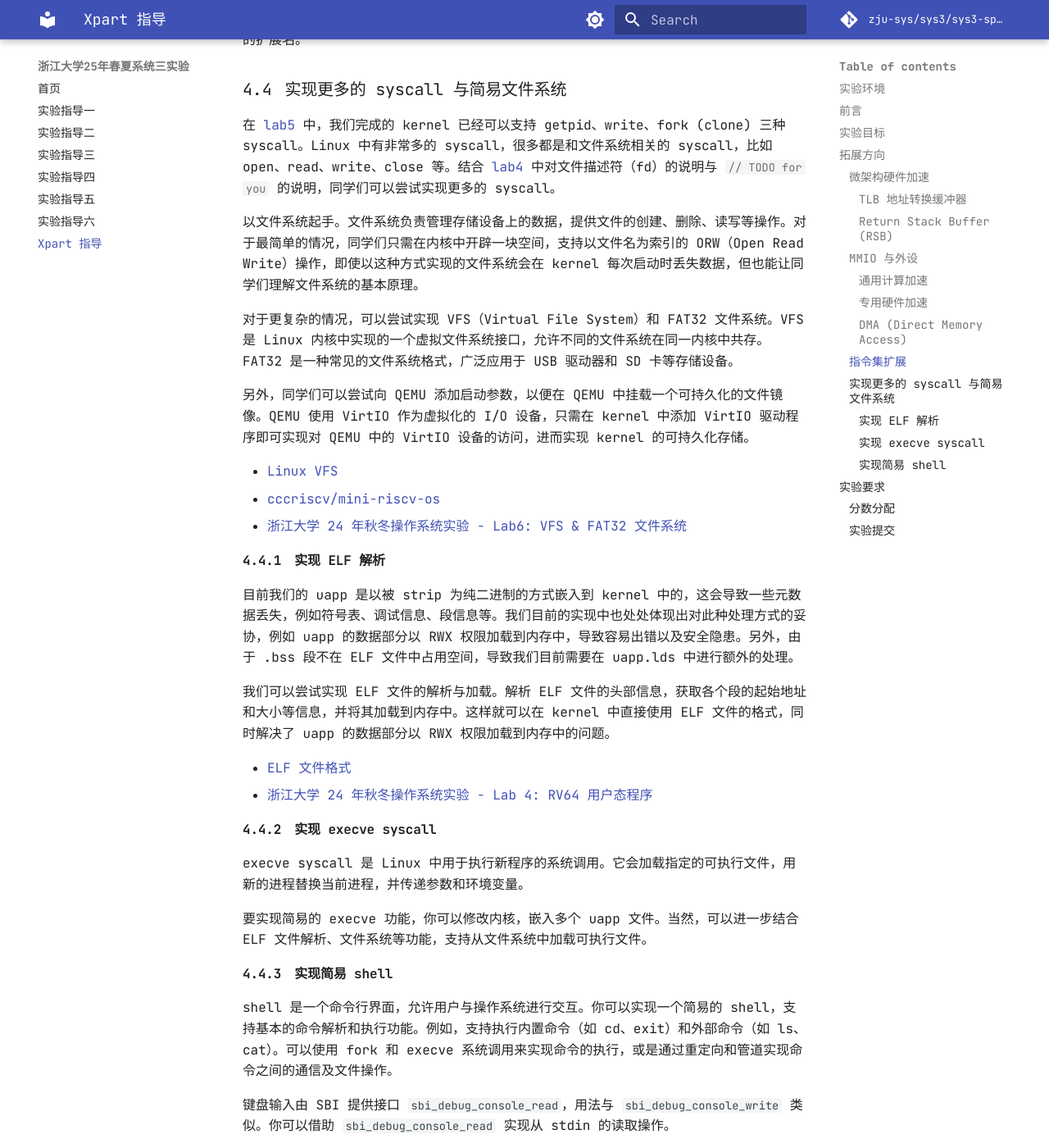
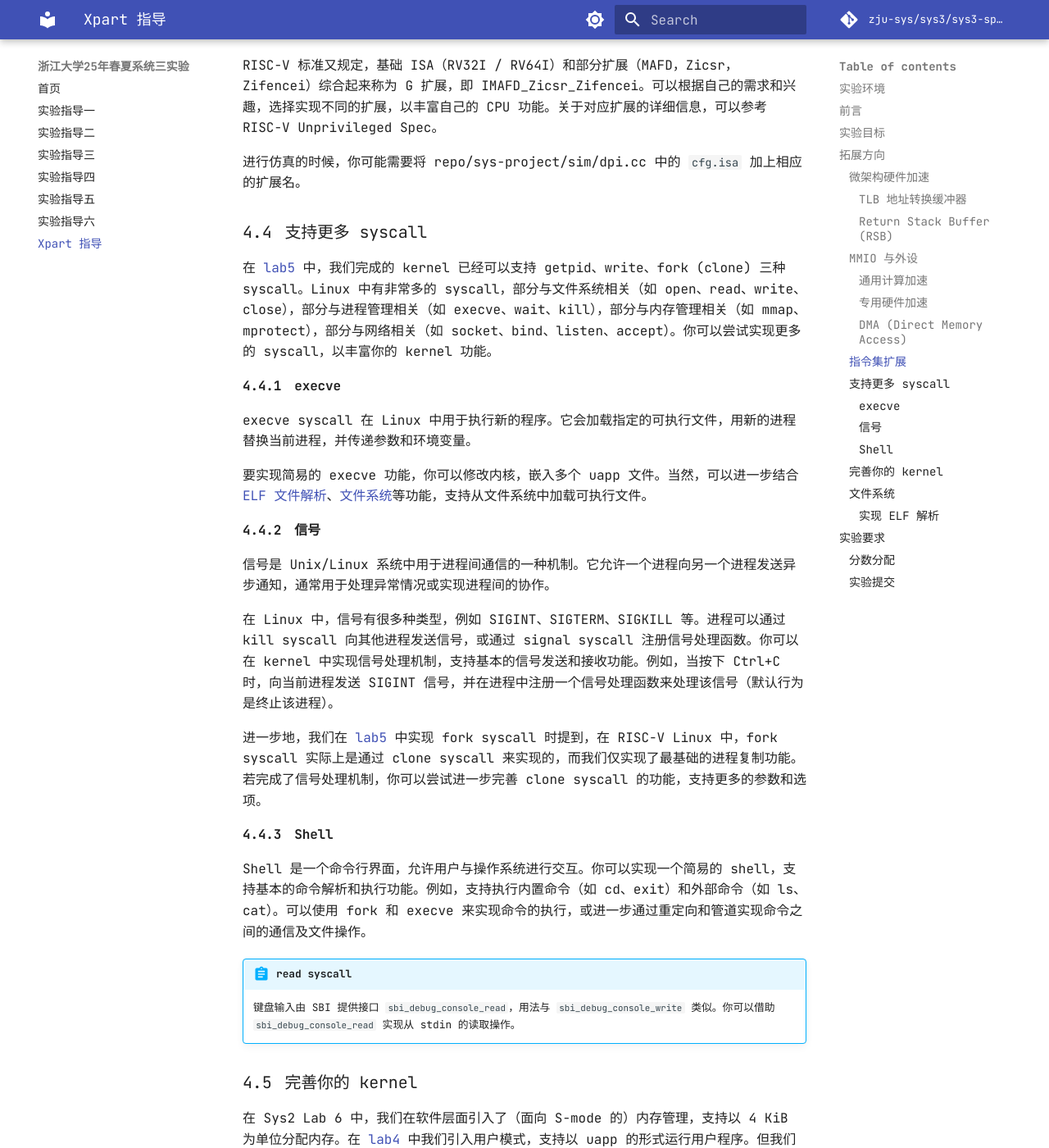
Before and after one commit to ZZC071212/computer_system, an MkDocs documentation site: the page built from docs/xpart.md, in a window 1280 px wide and 1400 px high, scrolled down 4167 px. Shown: the whole window at 82% size. Built offline with MkDocs 1.6.1 and Material for MkDocs 9.7.7, drawn with Linux system fonts in a browser that asks for light colours; some web fonts are replaced; some of the changed text lies outside the part shown.

Commit message:
docs(xpart): software enhancements

```diff
--- a/docs/xpart.md
+++ b/docs/xpart.md
@@ -23,13 +23,13 @@
 
 恭喜！在经历了三个学习的计算机系统捶打与历练之后，这门课程终究迎来了尾声。我们希望能以 Xpart 为你计算机系统学习画上一个完美的逗号。在 Xpart 中，你将进一步完善你的最小系统。在这个最小系统中，我们期待你至少能够完成以下的目标。
 
-- 将分支预测移植到 lab6 完成的 MMU 上。
+- 将分支预测移植到 lab6 完成的 MMU 上
 
 - 支持字节粒度内存管理 malloc/free
 
 - 实现键盘输入输出功能，支持 read syscall
 
-完成了以上功能，你就可以获得基础分数 **60 分** 。如果你还想获得剩余的分数，以下的拓展方向可以供你参考启发。但是我们还是强调： **我们支持并强烈鼓励你做任何你感兴趣的东西，以上的三点并非 “必做” ，而是对基本任务的建议。** 如果你有其他想法或者你想做的任务组合也是可以的，但是请注意在你的完成作品中，最好能够体现出软硬件结合的思想。
+完成了以上功能，你就可以获得基础分数 **60 分**。如果你还想获得剩余的分数，以下的拓展方向可以供你参考启发。但是我们还是强调：**我们支持并强烈鼓励你做任何你感兴趣的东西，以上的三点并非“必做”，而是对基本任务的建议。**你可以选择实现其他方向与功能，但在你完成的作品中要能够体现出软硬件结合的思想。如果你不确定你的想法是否符合要求，欢迎随时联系助教进行讨论。
 
 ## 拓展方向
 
@@ -42,7 +42,7 @@
 TLB（Translation Lookaside Buffer，地址转换后援缓冲器）也称为快表。简单地说，TLB 就是页表的 Cache，其中存储了当前最可能被访问到的页表项，其内容是部分页表项的一个副本。只有在 TLB 无法完成地址翻译任务时，才会到内存中查询页表，这样就减少了页表查询导致的处理器性能下降。
 
 !!! note "关于 TLB 刷新"
-    我们知道不同的进程之间看到的虚拟地址范围是一样的，所以多个进程下，不同进程的相同的虚拟地址可以映射不同的物理地址。这就会造成歧义问题。例如，进程 A 将地址 0x2000 映射物理地址 0x4000。进程 B 将地址 0x2000 映射物理地址 0x5000。当进程 A 执行的时候将 0x2000 对应 0x4000 的映射关系缓存到 TLB 中。当切换 B 进程的时候，B 进程访问 0x2000 的数据，会由于命中 TLB 从物理地址 0x4000 取数据。这就造成了歧义。如何消除这种歧义，我们采用 sfence.vma 指令可以刷新 TLB，以保证在进程切换时将整个 TLB 无效。切换后的进程都不会命中 TLB，但是会导致性能损失。
+    我们知道不同的进程之间看到的虚拟地址范围是一样的，所以多个进程下，不同进程的相同的虚拟地址可以映射不同的物理地址。这就会造成歧义问题。例如，进程 A 将地址 0x2000 映射物理地址 0x4000。进程 B 将地址 0x2000 映射物理地址 0x5000。当进程 A 执行的时候将 0x2000 对应 0x4000 的映射关系缓存到 TLB 中。当切换 B 进程的时候，B 进程访问 0x2000 的数据，会由于命中 TLB 从物理地址 0x4000 取数据。这就造成了歧义。执行 sfence.vma 指令可以刷新 TLB，以支持在进程切换时将整个 TLB 无效化。切换后的进程都不会命中 TLB，但是会导致性能损失。
 
 !!! abstract "主要实验目标"
     本次实验中大家可以仿照 Cache 实现一个直接映射/组相连的 TLB，并实现在 TLB miss 或进程切换时运行 sfence.vma 的 TLB 刷新。有兴趣的同学还可以研究 sfence.vma 的参数，通过 ASID 等方式来减少 TLB 的刷新。
@@ -65,12 +65,15 @@
 
 比如多周期的乘法器 / 除法器，以 AXI 的协议挂载在总线上，实现软乘除法的加速。可以参考卷积加速器的使用方式，为乘除法器指定一个地址范围来放入操作数，指定一个地址范围来取出结果。并计算对比软乘除法的加速比。
 
+!!! tip "让你的软件能够使用加速器"
+
+    软乘除法的实现位于 lib/div.S 与 lib/muldi3.S 中。对于未开启 M 扩展的 CPU，GCC 在编译时会自动将乘除运算替换为软乘除法的实现。如果你实现了乘除法器，你可以进一步修改 lib/div.S 与 lib/muldi3.S 中的乘除法实现，将其替换为对 MMIO 乘除法器的调用。这同样是软件与硬件结合的好例子。
 
 #### 专用硬件加速
 
 比如矩阵乘法器。在当前的 AI 加速器中，有很大一部分加速模块就是专注于对矩阵乘法进行加速。与卷积加速器类似，你可以指定一个地址空间来写入两个矩阵。当矩阵元素放入后，该加速器就可以开始进行矩阵乘法操作。注意，矩阵乘法有很多步骤是没有前后依赖关系的，是可以并行操作的，这可以大大加快运算速度。
 
-计算过程如下：结果矩阵的9个元素可以同时计算出来，这就是并行加速带来的速度提升。更甚，你可以对每一个元素的三个乘法算式再进行并行计算：你只要实例化出 27 个乘法器，你就可以在完成一次乘法和两次加法的时间内计算出这个矩阵乘法运算。你再与你的普通矩阵乘法运算对比，将会是巨大的提升。
+计算过程如下。结果矩阵的9个元素可以同时计算出来，这就是并行加速带来的速度提升。更甚，你可以对每一个元素的三个乘法算式再进行并行计算：你只要实例化出 27 个乘法器，你就可以在完成一次乘法和两次加法的时间内计算出这个矩阵乘法运算。你再与你的普通矩阵乘法运算对比，将会是巨大的提升。
 
 \[ \begin{aligned}
 & \begin{bmatrix}
@@ -91,7 +94,7 @@
 \end{bmatrix}
 \end{aligned} \]
 
-你甚至可以使用这个写出一个前向传播的神经网络 demo.
+你甚至可以使用这个写出一个前向传播的神经网络 demo。
 
 #### DMA (Direct Memory Access)
 
@@ -131,13 +134,52 @@
 
 进行仿真的时候，你可能需要将 repo/sys-project/sim/dpi.cc 中的 `cfg.isa` 加上相应的扩展名。
 
-### 实现更多的 syscall 与简易文件系统
+### 支持更多 syscall
 
-在 [lab5](lab5.md) 中，我们完成的 kernel 已经可以支持 getpid、write、fork (clone) 三种 syscall。Linux 中有非常多的 syscall，很多都是和文件系统相关的 syscall，比如 open、read、write、close 等。结合 [lab4](lab4.md) 中对文件描述符（fd）的说明与 `#!c // TODO for you` 的说明，同学们可以尝试实现更多的 syscall。
+在 [lab5](lab5.md) 中，我们完成的 kernel 已经可以支持 getpid、write、fork (clone) 三种 syscall。Linux 中有非常多的 syscall，部分与文件系统相关（如 open、read、write、close），部分与进程管理相关（如 execve、wait、kill），部分与内存管理相关（如 mmap、mprotect），部分与网络相关（如 socket、bind、listen、accept）。你可以尝试实现更多的 syscall，以丰富你的 kernel 功能。
 
-以文件系统起手。文件系统负责管理存储设备上的数据，提供文件的创建、删除、读写等操作。对于最简单的情况，同学们只需在内核中开辟一块空间，支持以文件名为索引的 ORW（Open Read Write）操作，即使以这种方式实现的文件系统会在 kernel 每次启动时丢失数据，但也能让同学们理解文件系统的基本原理。
+#### execve
 
-对于更复杂的情况，可以尝试实现 VFS（Virtual File System）和 FAT32 文件系统。VFS 是 Linux 内核中实现的一个虚拟文件系统接口，允许不同的文件系统在同一内核中共存。FAT32 是一种常见的文件系统格式，广泛应用于 USB 驱动器和 SD 卡等存储设备。
+execve syscall 在 Linux 中用于执行新的程序。它会加载指定的可执行文件，用新的进程替换当前进程，并传递参数和环境变量。
+
+要实现简易的 execve 功能，你可以修改内核，嵌入多个 uapp 文件。当然，可以进一步结合 [ELF 文件解析](#elf)、[文件系统](#_10)等功能，支持从文件系统中加载可执行文件。
+
+#### 信号
+
+信号是 Unix/Linux 系统中用于进程间通信的一种机制。它允许一个进程向另一个进程发送异步通知，通常用于处理异常情况或实现进程间的协作。
+
+在 Linux 中，信号有很多种类型，例如 SIGINT、SIGTERM、SIGKILL 等。进程可以通过 kill syscall 向其他进程发送信号，或通过 signal syscall 注册信号处理函数。你可以在 kernel 中实现信号处理机制，支持基本的信号发送和接收功能。例如，当按下 Ctrl+C 时，向当前进程发送 SIGINT 信号，并在进程中注册一个信号处理函数来处理该信号（默认行为是终止该进程）。
+
+进一步地，我们在 [lab5](lab5.md) 中实现 fork syscall 时提到，在 RISC-V Linux 中，fork syscall 实际上是通过 clone syscall 来实现的，而我们仅实现了最基础的进程复制功能。若完成了信号处理机制，你可以尝试进一步完善 clone syscall 的功能，支持更多的参数和选项。
+
+#### Shell
+
+Shell 是一个命令行界面，允许用户与操作系统进行交互。你可以实现一个简易的 shell，支持基本的命令解析和执行功能。例如，支持执行内置命令（如 cd、exit）和外部命令（如 ls、cat）。可以使用 fork 和 execve 来实现命令的执行，或进一步通过重定向和管道实现命令之间的通信及文件操作。
+
+!!! abstract "read syscall"
+
+    键盘输入由 SBI 提供接口 `sbi_debug_console_read`，用法与 `sbi_debug_console_write` 类似。你可以借助 `sbi_debug_console_read` 实现从 stdin 的读取操作。
+
+### 完善你的 kernel
+
+在 Sys2 Lab 6 中，我们在软件层面引入了（面向 S-mode 的）内存管理，支持以 4 KiB 为单位分配内存。在 [lab4](lab4.md) 中我们引入用户模式，支持以 uapp 的形式运行用户程序。但我们的 uapp 的可用功能仍然受限，例如缺少一个正常的程序中最基本的输入功能，以及没有动态内存分配。我们希望你能在 Xpart 中实现一个更完整的 kernel，支持更多的功能。
+
+以内存管理为例，进程在初始化时，内核会为其分配一块连续的内存空间，作为进程的堆（heap）。进程通过调用内存分配函数（如 malloc）获取一块内存空间，并在使用完毕后通过调用释放函数（如 free）将其归还。需要注意，malloc/free 是纯粹的用户态（libc）函数，其可能调用更底层的 syscall（如 brk、mmap）来实现内存空间的动态扩张与收缩。
+
+!!! note "关于 malloc/free"
+
+    你可以简化实现，例如在固定大小的空间上使用链表来管理内存块的分配与释放，也可以实现如 Slab 等更复杂的内存管理算法。通过 syscall 来辅助 malloc/free 的实现是加分项。
+
+- [Linux 内存管理](https://www.kernel.org/doc/html/latest/mm/index.html)
+- [musl libc: src/malloc/mallocng/malloc.c](https://elixir.bootlin.com/musl/v1.2.5/source/src/malloc/mallocng/malloc.c)
+
+另外，你可以从任意角度继续完善你的 kernel，例如更多库函数的实现与更多的 syscall 的支持。
+
+### 文件系统
+
+文件系统负责管理存储设备上的数据，提供文件的创建、删除、读写等操作。对于最简单的情况，我们只需在内核中开辟一块空间，支持以文件名为索引的 ORW（Open Read Write）操作，即使以这种方式实现的文件系统会在 kernel 关闭时丢失数据，但也足够体现文件系统的基本原理与思想。
+
+对于更复杂的情况，可以实现 VFS（Virtual File System）和 FAT32 文件系统。VFS 是 Linux 内核中实现的一个虚拟文件系统接口，允许不同的文件系统在同一内核中共存。FAT32 是一种常见的文件系统格式，广泛应用于 USB 驱动器和 SD 卡等存储设备。
 
 另外，同学们可以尝试向 QEMU 添加启动参数，以便在 QEMU 中挂载一个可持久化的文件镜像。QEMU 使用 VirtIO 作为虚拟化的 I/O 设备，只需在 kernel 中添加 VirtIO 驱动程序即可实现对 QEMU 中的 VirtIO 设备的访问，进而实现 kernel 的可持久化存储。
 
@@ -154,21 +196,9 @@
 - [ELF 文件格式](https://refspecs.linuxbase.org/elf/gabi4+/ch4.eheader.html)
 - [浙江大学 24 年秋冬操作系统实验 - Lab 4: RV64 用户态程序](https://zju-sec.github.io/os24fall-stu/lab4/#elf_1)
 
-#### 实现 execve syscall
-
-execve syscall 是 Linux 中用于执行新程序的系统调用。它会加载指定的可执行文件，用新的进程替换当前进程，并传递参数和环境变量。
-
-要实现简易的 execve 功能，你可以修改内核，嵌入多个 uapp 文件。当然，可以进一步结合 ELF 文件解析、文件系统等功能，支持从文件系统中加载可执行文件。
-
-#### 实现简易 shell
-
-shell 是一个命令行界面，允许用户与操作系统进行交互。你可以实现一个简易的 shell，支持基本的命令解析和执行功能。例如，支持执行内置命令（如 cd、exit）和外部命令（如 ls、cat）。可以使用 fork 和 execve 系统调用来实现命令的执行，或是通过重定向和管道实现命令之间的通信及文件操作。
-
-键盘输入由 SBI 提供接口 `sbi_debug_console_read`，用法与 `sbi_debug_console_write` 类似。你可以借助 `sbi_debug_console_read` 实现从 stdin 的读取操作。
-
 ## 实验要求
 
-本次实验基于前面的实验完成，没有更多的硬件框架指导，需要大家自行研究实现本次实验的任务。
+本次实验基于前面的实验完成，没有更多的软硬件框架指导，需要大家自行确定实验内容并完成。本节开头展示了[我们推荐的实验内容](#_3)，但仍需要再次强调：**我们支持并鼓励你做任何你感兴趣的且能够体现软硬件结合的实验内容。**
 
 ### 分数分配
 
@@ -177,23 +207,19 @@
 | 实验成果                                         | 分数                         |
 | ------------------------------------------------ | ---------------------------- |
 | 在 MMU 基础上添加 Cache 模块 | 20 分 |
-| 实现 TLB 模块，RSB 模块 | 40 分 |
-| 实现外设，比如乘法加速器、矩阵乘法加速器、DMA 等 | 分别为 10 分、40 分、40 分 |
-| 实现 M 拓展，F 拓展，A 拓展等 | 30 分，其他联系助教评估 |
+| 实现 TLB 模块，RSB 模块 | 各 40 分 |
+| 实现外设，如乘法加速器、矩阵乘法加速器、DMA 等 | 分别为 20 分、40 分、40 分 |
+| 实现 M 拓展，F 拓展，A 拓展等 | 各 30 分，其他联系助教评估 |
 
 **软件部分：**
 
 | 实验成果                                         | 分数                         |
 | ------------------------------------------------ | ---------------------------- |
-| 支持字节粒度内存管理 malloc/free | 10 \~ 20 分 |
-| 实现键盘输入输出功能，支持 read syscall | 分别为 5 分、5 分 |
-| 实现 ELF 文件的解析与加载 | 15 分 |
-| 实现简易文件系统，支持任意文件的 open、read、write | 分别为 10 分、20 分 |
-| 实现 execve syscall | 20 分 |
-| 实现简易 shell | 10 \~ 40 分 |
-| 支持 VirtIO，实现 VFS 与 FAT32 文件系统 | 分别为 40 分、40 分 |
+| 支持 VirtIO 与任意文件的 open、read、write | 40 分 |
+| 实现 VFS 与 FAT32 文件系统 | 40 分 |
+| 实现 ELF 文件的解析与加载，实现 execve | 分别为 15 分、20 分 |
+| 实现 shell | 10 \~ 40 分，视完成度而定 |
 | 支持多个硬件线程（hart）运行与调度 | 20 分 |
-| 支持更多的 syscall | 1 \~ 20 分 |
 
 另外，我们非常鼓励其他有趣的想法，请联系老师或助教评估。
 
```
